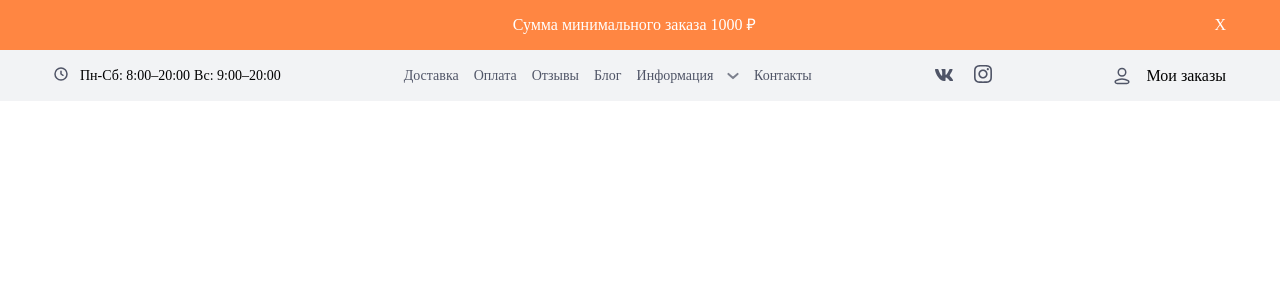
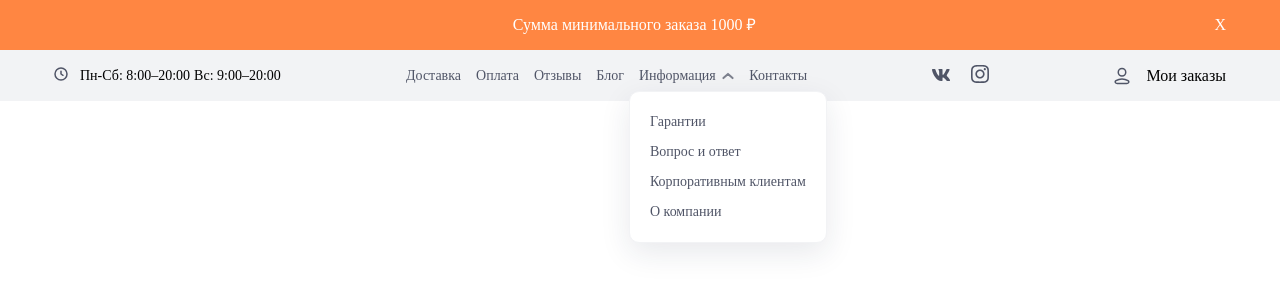
Before and after one commit to MilemGV/LavkaRoz, a plain HTML site: page index.html in a window 1280 px wide. Both pictures are taken after a click on the link "Информация". Drawn offline with Linux system fonts and the light colour scheme.

Commit message:
Выпадающее меню в header  №1

```diff
--- a/css/style.css
+++ b/css/style.css
@@ -66,11 +66,14 @@
 .menu__list{
     display: flex;
 }
+.menu__list-item{
+    position: relative;
+}
 .menu__list-item + .menu__list-item{
     margin-left: 15px;
 }
 .menu__list-icon{
-    margin-left: 10px;
+    margin-left: 3px;
 }
 .menu__list-link{
     font-size: 14px;
@@ -99,3 +102,25 @@
 .menu__profil-icon{
     margin-right: 16px;
 }
+.sub-menu__list{
+    position: absolute;
+    left: -10px;
+    background-color: #fff;
+    box-shadow: 0px 10px 30px rgba(34, 42, 70, 0.1);
+    border: 1px solid #F2F3F5;
+    border-radius: 10px;
+    padding: 20px;
+    white-space: nowrap;
+    margin-top: 5px;
+}
+.sub-menu__item + .sub-menu__item{
+    margin-top: 10px;
+}
+.menu__list-open{
+    transform: rotate(180deg);
+    transition: transform .2s cubic-bezier(1,1,0,0);
+}
+.menu__list-close{
+    transform: rotate(180deg);
+    transition: transform .2s cubic-bezier(1,1,0,0);
+}
--- a/index.html
+++ b/index.html
@@ -45,22 +45,22 @@
                             <a href="#" class="menu__list-link">Блог</a>
                         </li>
                         <li class="menu__list-item">
-                            <a href="#" class="menu__list-link">
+                            <a href="#" id="menu__link-open" class="menu__list-link">
                                 Информация
                                 <img class="menu__list-icon" src="./img/icon/arrow_bottom.svg" alt="arrow">
                             </a>
                             <ul class="sub-menu__list hidden">
                                 <li class="sub-menu__item">
-                                    <a href="#" class="sub-menu__link">Гарантии</a>
+                                    <a href="#" class="menu__list-link">Гарантии</a>
                                 </li>
                                 <li class="sub-menu__item">
-                                    <a href="#" class="sub-menu__link">Вопрос и ответ</a>
+                                    <a href="#" class="menu__list-link">Вопрос и ответ</a>
                                 </li>
                                 <li class="sub-menu__item">
-                                    <a href="#" class="sub-menu__link">Корпоративным клиентам</a>
+                                    <a href="#" class="menu__list-link">Корпоративным клиентам</a>
                                 </li>
                                 <li class="sub-menu__item">
-                                    <a href="#" class="sub-menu__link">О компании</a>
+                                    <a href="#" class="menu__list-link">О компании</a>
                                 </li>
                             </ul>
                         </li>
--- a/js/main.js
+++ b/js/main.js
@@ -10,5 +10,17 @@ window.addEventListener('DOMContentLoaded', () => {
     closeBannerBtn.addEventListener('click', closeBanner);
 
 
+    // Выпадающее меню header
+    const menuLinkOpen = document.querySelector('#menu__link-open'),
+          menuIcon = document.querySelector('.menu__list-icon'),
+          subMenu = document.querySelector('.sub-menu__list');
 
+
+    function openMenuLink(){
+        subMenu.classList.toggle('hidden');
+
+        menuIcon.classList.toggle('menu__list-open');
+    };
+
+    menuLinkOpen.addEventListener('click', openMenuLink);
 });
```
